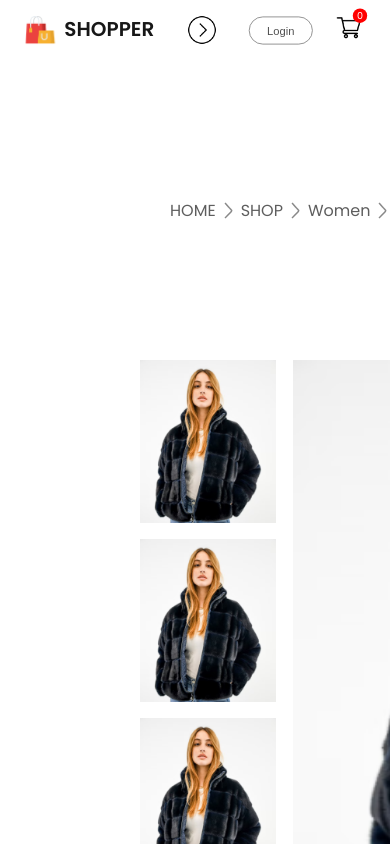
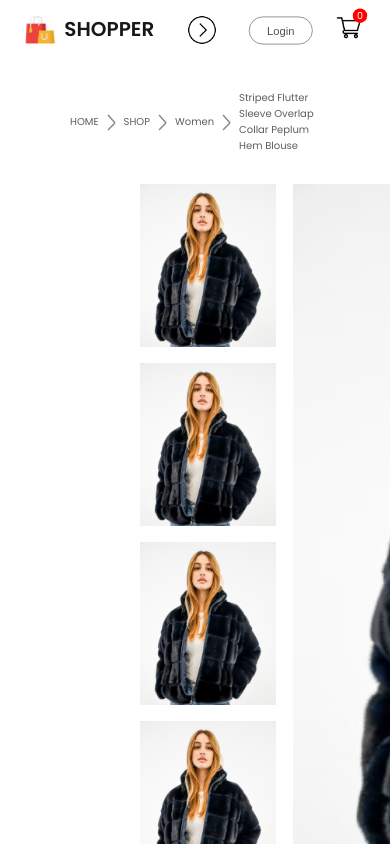
Before and after one commit to ElanurToptas/e-commerce, a React (Create React App) app: page /product/1 in a window 390 px wide. Shown: the top 844 px of the page. Built offline with nearby package versions, Linux system fonts and the light colour scheme.

Commit message:
Beadcrum component completed as responsive

```diff
--- a/src/Components/Breadcrums/Beadcrum.scss
+++ b/src/Components/Breadcrums/Beadcrum.scss
@@ -5,6 +5,33 @@
     color: #5e5e5e;
     font-size: 16px;
     font-weight: 600px;
-    margin:50px 170px;
+    margin:50px 140px;
     text-transform: capitalize;
 }
+
+@media(max-width:1280px){
+    .breadcrum{
+        margin: 30px 120px;
+        font-size: 14px;
+    }
+}
+
+@media(max-width:1024px){
+    .breadcrum{
+        margin: 30px 80px;
+        font-size: 13px;
+    }
+}
+
+@media(max-width:800px){
+    .breadcrum{
+        margin: 30px 70px;
+        font-size: 12px;
+    }
+}
+
+@media(max-width:500px){
+    .breadcrum{
+        font-size: 10px;
+    }
+}
```
